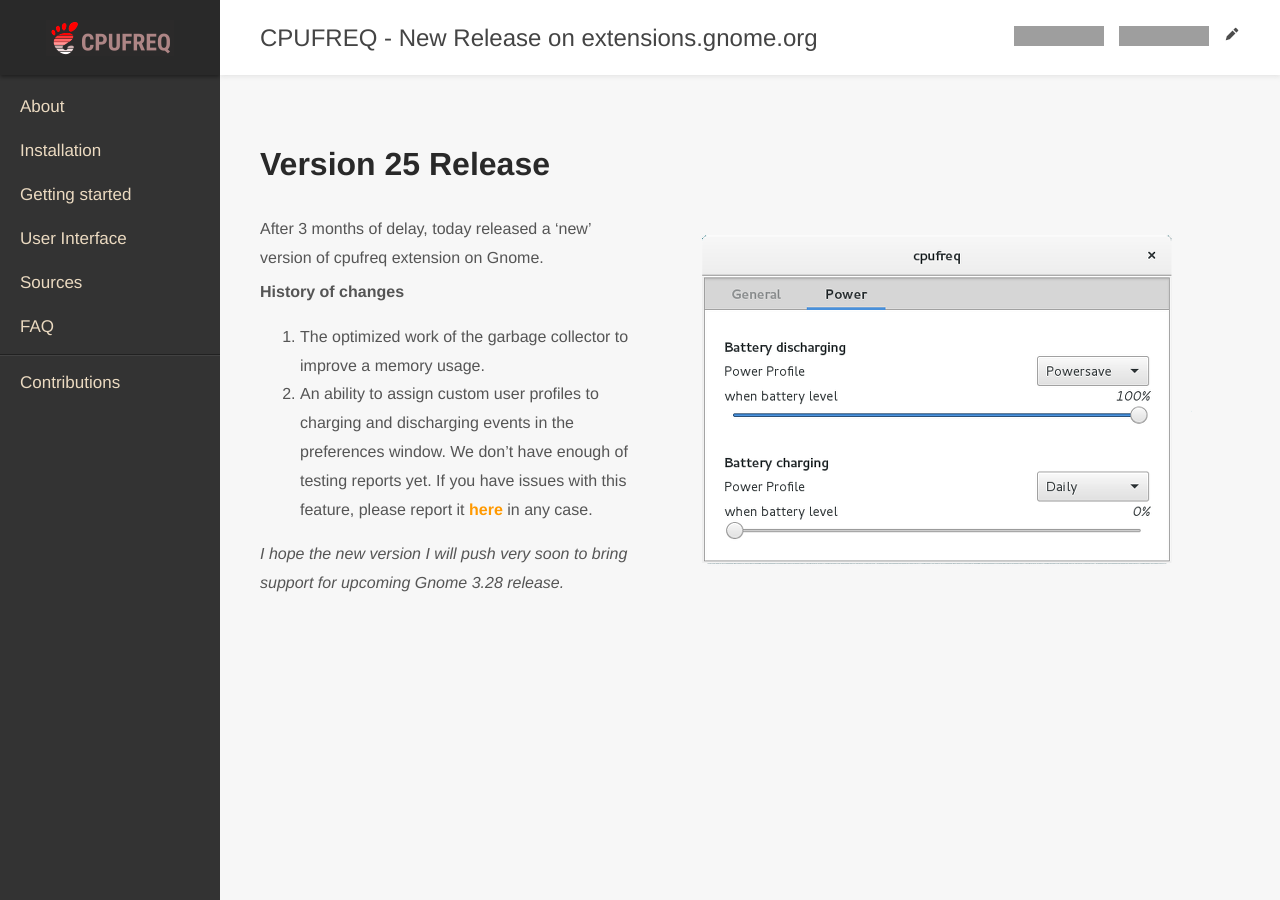
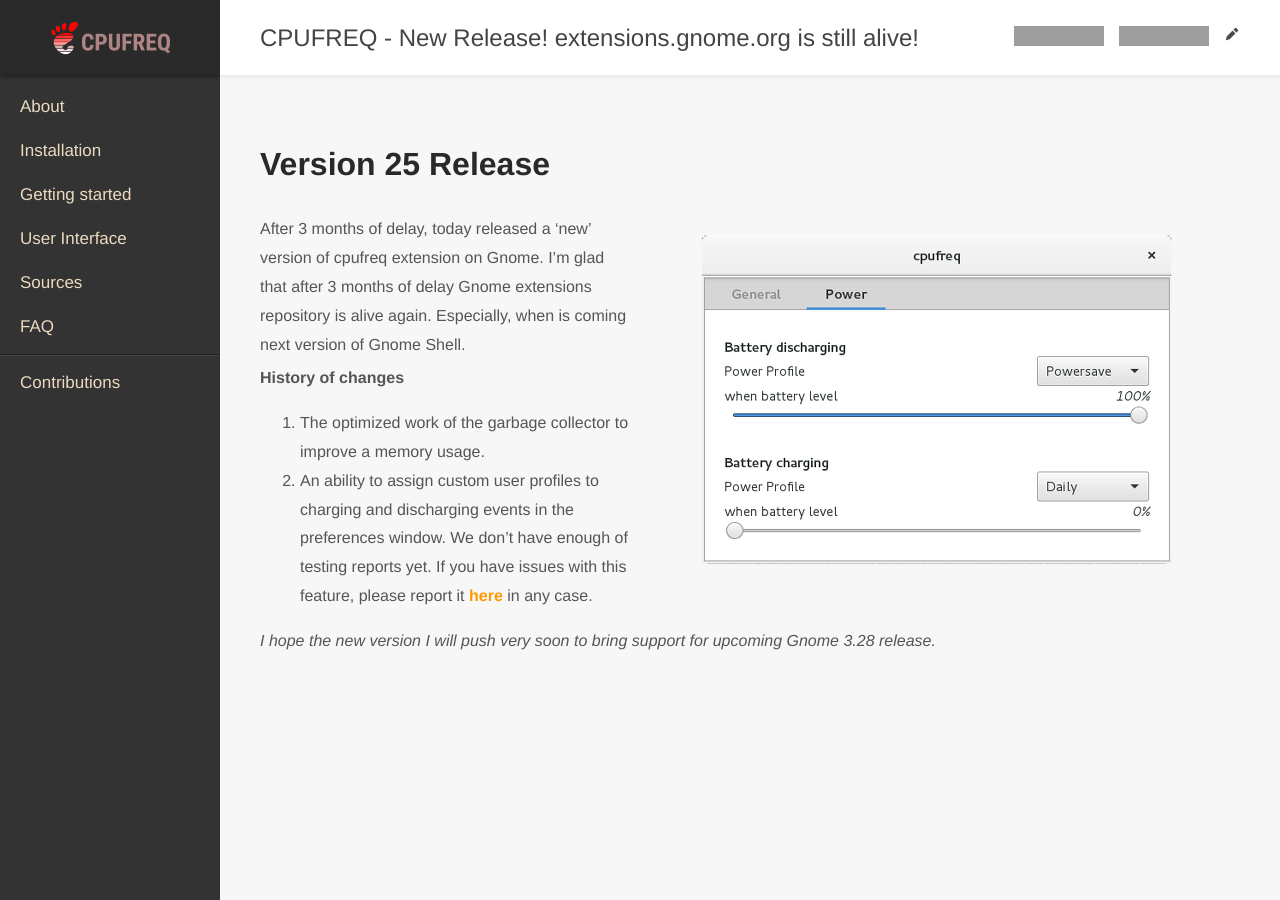
Before and after one commit to konkor/cpufreq, a Jekyll site: the page built from docs/_posts/2018-02-28-version-25.md, in a window 1280 px wide. Built offline with Jekyll 4.4.1, drawn with Linux system fonts in a browser that asks for light colours; grey boxes are pictures that could not be loaded.

Commit message:
Update docs

```diff
--- a/docs/_posts/2018-02-28-version-25.md
+++ b/docs/_posts/2018-02-28-version-25.md
@@ -1,16 +1,16 @@
 ---
 layout: post
-title:  "New Release on extensions.gnome.org"
-date:   2018-02-26 16:22:00 +0200
+title:  "New Release! extensions.gnome.org is still alive!"
+date:   2018-02-28 16:22:00 +0200
 categories: cpufreq news
-description: Today, after 3 months of delay, there have released and brought new version of cpufreq extension on Gnome.<br><br><b>History of changes</b><br>1. The optimized work of the garbage collector to improve memory usage.<br>2. An ability to assign custom user profiles to charging and discharging events in the preferences window. <i>I don't have enough of testing reports yet. If you have issues with this feature, please report it.</i>
+description: Today, after 3 months of delay, there have released and brought new version of cpufreq extension on Gnome. I'm glad that after 3 months of delay Gnome extensions repository is alive again. Especially, when is coming next version of Gnome Shell.<br><b>History of changes</b><br>1. The optimized work of the garbage collector to improve memory usage.<br>2. An ability to assign custom user profiles to charging and discharging events in the preferences window. <i>I don't have enough of testing reports yet. If you have issues with this feature, please report it.</i>
 image: "/assets/images/posts/power_events.png"
 ---
 
 # Version 25 Release
 <img alt="" src="{{ "/assets/images/posts/power_events.png" | relative_url }}" align="right" style="margin:0 48px 12px 48px">
 
-After 3 months of delay, today released a 'new' version of cpufreq extension on Gnome.
+After 3 months of delay, today released a 'new' version of cpufreq extension on Gnome. I'm glad that after 3 months of delay Gnome extensions repository is alive again. Especially, when is coming next version of Gnome Shell.
 
 **History of changes**
 1. The optimized work of the garbage collector to improve a memory usage.
```
